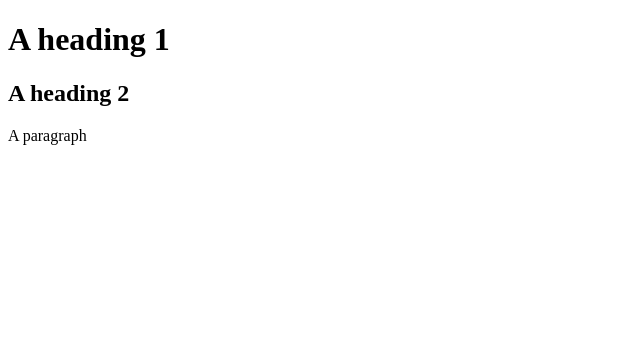
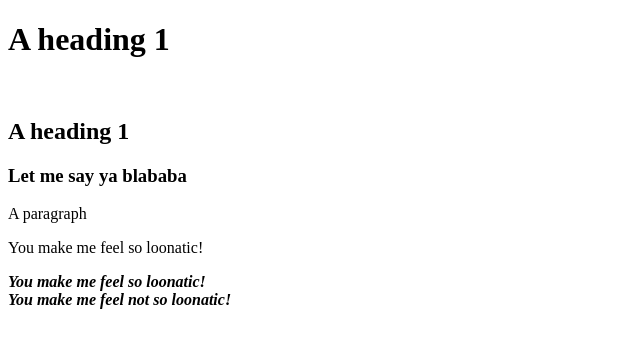
Before and after one commit to loonatheworld12/assignment1, a plain HTML site: page index.html in a window 1280 px wide. Shown: the whole page, without its empty margins (0-640 px from the left). Drawn offline with Linux system fonts and the light colour scheme.

Commit message:
added elements

```diff
--- a/index.html
+++ b/index.html
@@ -1,13 +1,18 @@
 <!DOCTYPE html>
 <html lang="en">
+
 <head>
     <meta charset="utf-8">
-    <title>My Title</title>
+    <title>My Title wuwuwu</title>
     <link rel="stylesheet" type="text/css" href="css/styles.css">
 </head>
+
 <body>
-    <h1>A heading 1</h1>
-    <h2>A heading 2</h2>
+    <h1>A heading 1</h1><br>
+    <h2>A heading 1</h2>
+    <h3>Let me say ya blababa</h3>
     <p>A paragraph</p>
+    <p>You make me feel so loonatic!</p>
+    <strong><em>You make me feel so loonatic! <br>You make me feel not so loonatic!</em></strong>
 </body>
 </html>
```
Also changed, not shown: 1 other file.
